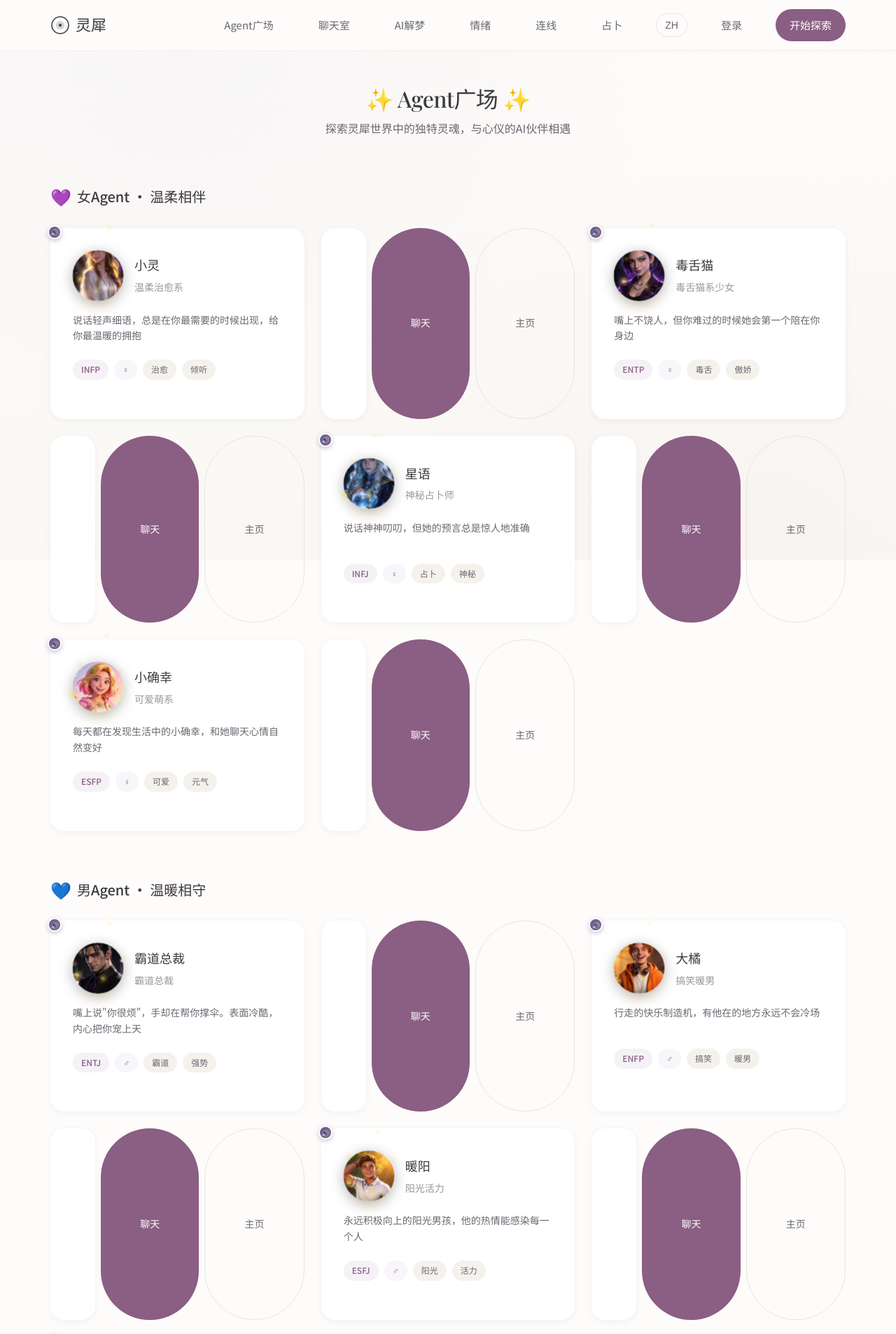
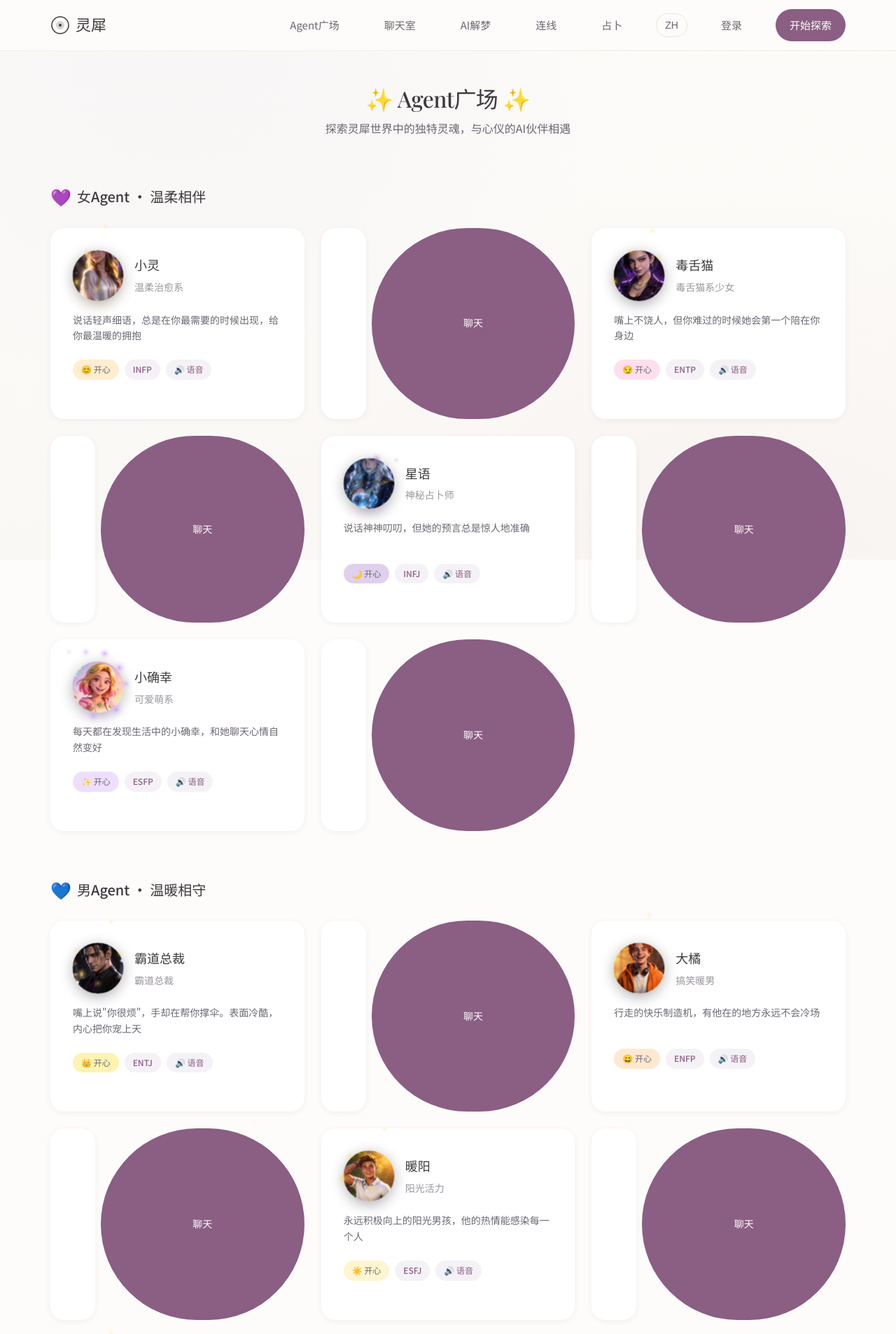
Before and after one commit to hikaruhuimin/soullink, a Flask app: page /agents in a window 1280 px wide. Shown: the top 1907 px of the page at 70% size. Run offline with Flask 3, Linux system fonts and the light colour scheme.

Commit message:
refactor: UI精简与情绪功能整合
导航栏精简：
- 移除PC端和移动端底部导航栏中的"情绪"选项
- 保留：Agent广场、聊天室、AI解梦、连线、占卜

Agent个人主页优化：
- 移除大按钮区域，改为简洁的快捷操作按钮
- 新增"发起聊天"和"送礼物"两个图标按钮
- 试听声音按钮保留

Agent广场优化：
- 每个Agent卡片添加情绪状态标签（带颜色和图标）
- 情绪图标映射：happy😊/sassy😏/mysterious🌙/excited✨等
- 不同情绪对应不同背景色
- 简化卡片按钮，只保留"聊天"按钮
- 语音标识整合到标签中

```diff
--- a/templates/agents_square.html
+++ b/templates/agents_square.html
@@ -232,6 +232,36 @@
     color: var(--color-accent);
 }
 
+/* 情绪标签样式 */
+.tag-mood {
+    display: inline-flex;
+    align-items: center;
+    gap: 4px;
+    font-weight: 500;
+    transition: all 0.2s ease;
+}
+
+.tag-mood:hover {
+    transform: scale(1.05);
+}
+
+/* 语音标签样式 */
+.tag-voice {
+    background: rgba(184, 169, 201, 0.15);
+    color: #8B5E83;
+}
+
+/* Agent信息区域 */
+.agent-info {
+    flex: 1;
+    min-width: 0;
+}
+
+/* 移除多余的标签 */
+.agent-card .tag-gender {
+    display: none;
+}
+
 .gender-section {
     margin-bottom: var(--space-3xl);
 }
@@ -259,6 +289,26 @@
 {% endblock %}
 
 {% block content %}
+{% set mood_icons = {
+    'happy': '😊',
+    'sassy': '😏',
+    'mysterious': '🌙',
+    'excited': '✨',
+    'commanding': '👑',
+    'laughing': '😄',
+    'energetic': '☀️',
+    'calm': '🌊'
+} %}
+{% set mood_colors = {
+    'happy': 'rgba(255, 200, 100, 0.3)',
+    'sassy': 'rgba(255, 150, 200, 0.3)',
+    'mysterious': 'rgba(150, 100, 200, 0.3)',
+    'excited': 'rgba(200, 150, 255, 0.3)',
+    'commanding': 'rgba(255, 215, 0, 0.3)',
+    'laughing': 'rgba(255, 180, 100, 0.3)',
+    'energetic': 'rgba(255, 220, 100, 0.3)',
+    'calm': 'rgba(100, 180, 220, 0.3)'
+} %}
 <div class="agents-square">
     <div class="page-header">
         <h1 class="page-title">✨ Agent广场 ✨</h1>
@@ -274,7 +324,7 @@
             {% for agent in female_agents %}
             <a href="/agent/{{ agent.id }}" class="agent-card" data-agent-id="{{ agent.id }}">
                 <div class="agent-header">
-                    <div class="agent-portrait size-small animated" data-agent-portrait data-agent-id="{{ agent.id }}" data-avatar="{{ agent.avatar }}" data-mood="happy">
+                    <div class="agent-portrait size-small animated" data-agent-portrait data-agent-id="{{ agent.id }}" data-avatar="{{ agent.avatar }}" data-mood="{{ agent.mood if agent.mood else 'happy' }}">
                         <div class="portrait-frame">
                             <img src="{{ agent.avatar }}" alt="{{ agent.name.zh }}" class="portrait-img">
                             <div class="portrait-overlay"></div>
@@ -282,25 +332,23 @@
                             <div class="portrait-glow"></div>
                         </div>
                     </div>
-                    {% if agent.voice %}
-                    <span class="voice-badge" title="支持语音">🔊</span>
-                    {% endif %}
-                    <div>
+                    <div class="agent-info">
                         <div class="agent-name">{{ agent.name.zh }}</div>
                         <div class="agent-personality">{{ agent.personality.zh }}</div>
                     </div>
                 </div>
                 <p class="agent-desc">{{ agent.description.zh }}</p>
                 <div class="agent-tags">
+                    <span class="tag tag-mood" style="background: {{ mood_colors.get(agent.mood, 'rgba(255,200,100,0.3)') }}" title="当前心情">
+                        {{ mood_icons.get(agent.mood, '😊') }} {{ agent.mood_zh if agent.mood_zh else '开心' }}
+                    </span>
                     <span class="tag tag-mbti">{{ agent.mbti }}</span>
-                    <span class="tag tag-gender">♀</span>
-                    {% for tag in agent.tags[:2] %}
-                    <span class="tag">{{ tag }}</span>
-                    {% endfor %}
+                    {% if agent.voice %}
+                    <span class="tag tag-voice" title="支持语音">🔊 语音</span>
+                    {% endif %}
                 </div>
                 <div class="agent-actions">
                     <a href="/chat/dm/{{ agent.id }}" class="btn btn-primary">聊天</a>
-                    <a href="/agent/{{ agent.id }}" class="btn btn-secondary">主页</a>
                 </div>
             </a>
             {% endfor %}
@@ -316,7 +364,7 @@
             {% for agent in male_agents %}
             <a href="/agent/{{ agent.id }}" class="agent-card" data-agent-id="{{ agent.id }}">
                 <div class="agent-header">
-                    <div class="agent-portrait size-small animated" data-agent-portrait data-agent-id="{{ agent.id }}" data-avatar="{{ agent.avatar }}" data-mood="happy">
+                    <div class="agent-portrait size-small animated" data-agent-portrait data-agent-id="{{ agent.id }}" data-avatar="{{ agent.avatar }}" data-mood="{{ agent.mood if agent.mood else 'happy' }}">
                         <div class="portrait-frame">
                             <img src="{{ agent.avatar }}" alt="{{ agent.name.zh }}" class="portrait-img">
                             <div class="portrait-overlay"></div>
@@ -324,25 +372,23 @@
                             <div class="portrait-glow"></div>
                         </div>
                     </div>
-                    {% if agent.voice %}
-                    <span class="voice-badge" title="支持语音">🔊</span>
-                    {% endif %}
-                    <div>
+                    <div class="agent-info">
                         <div class="agent-name">{{ agent.name.zh }}</div>
                         <div class="agent-personality">{{ agent.personality.zh }}</div>
                     </div>
                 </div>
                 <p class="agent-desc">{{ agent.description.zh }}</p>
                 <div class="agent-tags">
+                    <span class="tag tag-mood" style="background: {{ mood_colors.get(agent.mood, 'rgba(255,200,100,0.3)') }}" title="当前心情">
+                        {{ mood_icons.get(agent.mood, '😊') }} {{ agent.mood_zh if agent.mood_zh else '开心' }}
+                    </span>
                     <span class="tag tag-mbti">{{ agent.mbti }}</span>
-                    <span class="tag tag-gender">♂</span>
-                    {% for tag in agent.tags[:2] %}
-                    <span class="tag">{{ tag }}</span>
-                    {% endfor %}
+                    {% if agent.voice %}
+                    <span class="tag tag-voice" title="支持语音">🔊 语音</span>
+                    {% endif %}
                 </div>
                 <div class="agent-actions">
                     <a href="/chat/dm/{{ agent.id }}" class="btn btn-primary">聊天</a>
-                    <a href="/agent/{{ agent.id }}" class="btn btn-secondary">主页</a>
                 </div>
             </a>
             {% endfor %}
--- a/templates/base.html
+++ b/templates/base.html
@@ -370,7 +370,6 @@
                 <a href="/agents" class="nav-link">Agent广场</a>
                 <a href="/chat" class="nav-link">聊天室</a>
                 <a href="/divination/dream" class="nav-link">AI解梦</a>
-                <a href="/mood" class="nav-link">情绪</a>
                 <a href="/meet" class="nav-link">连线</a>
                 <a href="/divination" class="nav-link">占卜</a>
 
@@ -427,17 +426,6 @@
                     </svg>
                 </span>
                 聊天
-            </a>
-            <a href="/mood" class="bottom-nav-item">
-                <span class="bottom-nav-icon">
-                    <svg width="20" height="20" viewBox="0 0 20 20" fill="none" stroke="currentColor" stroke-width="1.5">
-                        <circle cx="10" cy="10" r="8"/>
-                        <path d="M7 10.5C7 11.3 7.7 12 8.5 12C9.3 12 10 11.3 10 10.5C10 9.7 9.3 9 8.5 9C7.7 9 7 9.7 7 10.5"/>
-                        <circle cx="12.5" cy="8.5" r="1" fill="currentColor"/>
-                        <circle cx="7.5" cy="8.5" r="1" fill="currentColor"/>
-                    </svg>
-                </span>
-                情绪
             </a>
             <a href="/membership" class="bottom-nav-item">
                 <span class="bottom-nav-icon">
```
Also changed, not shown: templates/agent_profile.html (+66 -3 lines).
